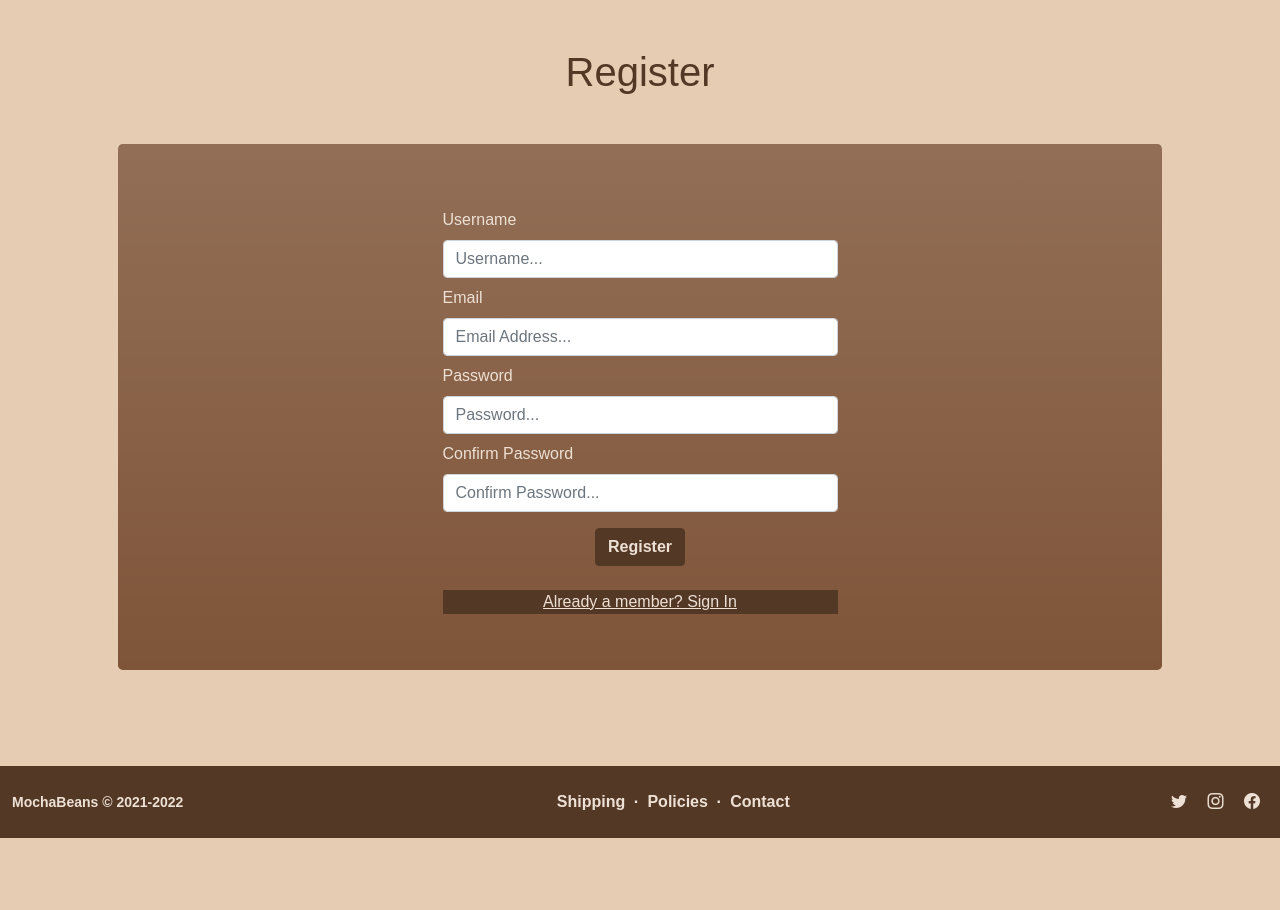
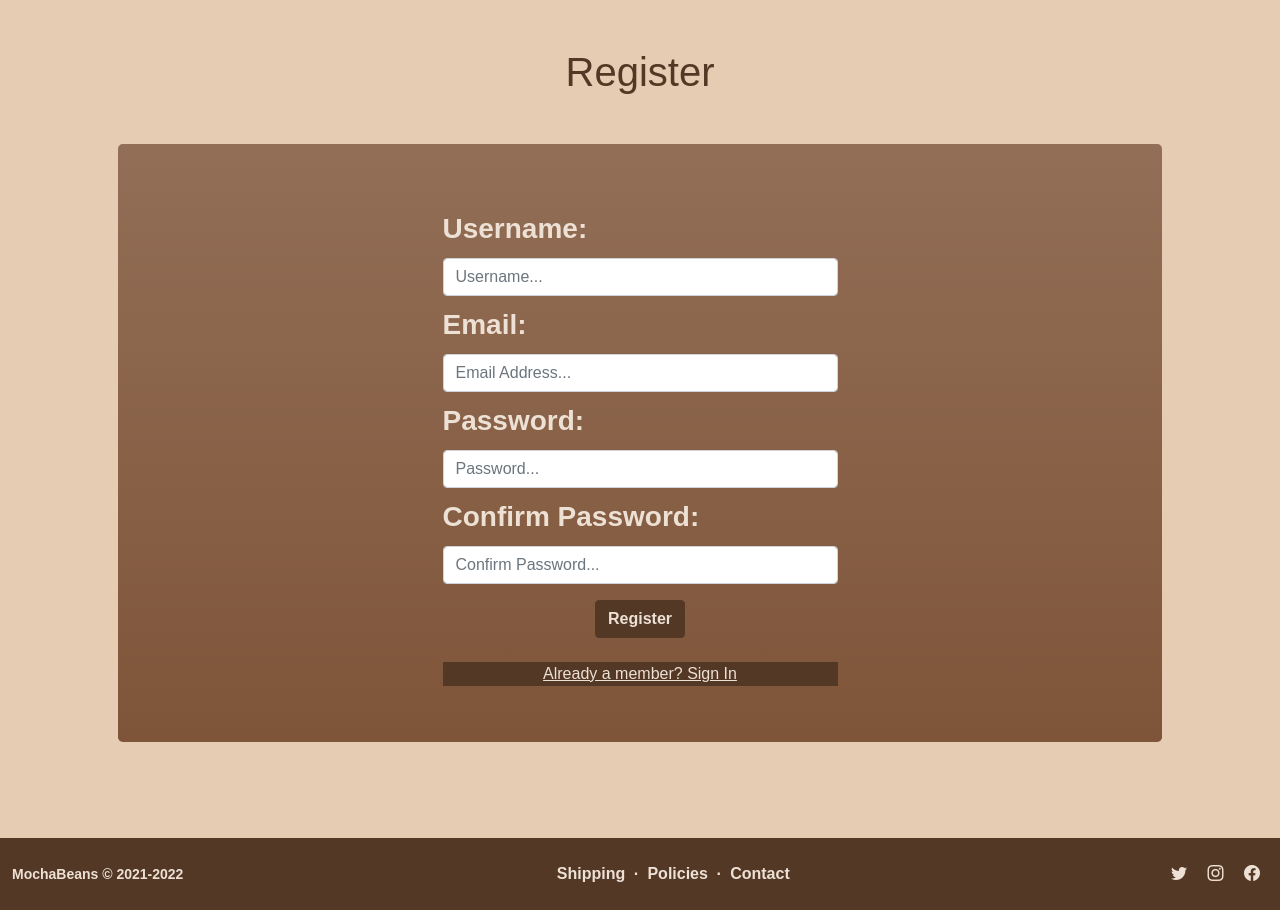
Before and after one commit to Code-Institute-Submissions/MSP-10, a Django app: page /customers/register/ in a window 1280 px wide. Shown: the part 56-966 px from the top of the page. Before the commit the page ends 894 px from the top, so only its background shows below. Run offline with Django 4.2, Linux system fonts and the light colour scheme; some web fonts are replaced.

Commit message:
update field label text
Updated all field labels with  fs-3 fw-bold to ensure clarity and visibility for the user

```diff
--- a/customers/templates/password/password_reset_confirm.html
+++ b/customers/templates/password/password_reset_confirm.html
@@ -36,9 +36,9 @@ New Password
                                     <div class="row justify-content-between text-50 py-2">
 										<form method="POST">
                                             {% csrf_token %}
-                                            <label class="py-2 fw-bold" id="new_password1" for="new_password1">Password</label>
+                                            <label class="py-2  fs-3 fw-bold" id="new_password1" for="new_password1">Password:</label>
                                             <input type="password" name="new_password1" placeholder="New Password..." class="form-control" aria-label="new password field">
-                                            <label class="py-2 fw-bold" id="new_password2" for="new_password2">Confirm Password</label>
+                                            <label class="py-2  fs-3 fw-bold" id="new_password2" for="new_password2">Confirm Password:</label>
                                             <input type="password" name="new_password2" placeholder="Confirm Password..." class="form-control"  aria-label="confirm password field">
                                             <!--Submit button -->
                                             <div class="p-3 d-flex justify-content-center">
--- a/customers/templates/password/password_reset_form.html
+++ b/customers/templates/password/password_reset_form.html
@@ -35,7 +35,7 @@ Reset Password
                                         <p>Forgotten your password? Enter your email address below, and we'll email instructions for setting a new one.</p>
                                         <form method="POST">
                                             {% csrf_token %}
-                                            <label class="py-2" id="email" for="email">Email</label>
+                                            <label class="py-2 fs-3 fw-bold" id="email" for="email">Email:</label>
                                             <input type="email" name="email" placeholder="Email Address..." class="form-control" aria-label="Email field">
                                             <!--Submit button -->
                                             <div class="p-3 d-flex justify-content-center">
--- a/customers/templates/register.html
+++ b/customers/templates/register.html
@@ -35,13 +35,13 @@ Register Page
                                     <div class="row justify-content-between text-50 py-2">
                                         <form method="POST">
                                             {% csrf_token %}
-                                            <label class="py-2" id="username" for="username">Username</label>
+                                            <label class="py-2 fs-3 fw-bold" id="username" for="username">Username:</label>
                                             <input type="text" name="username" placeholder="Username..." class="form-control" aria-label="User name field">
-                                            <label class="py-2" id="email" for="email">Email</label>
+                                            <label class="py-2 fs-3 fw-bold" id="email" for="email">Email:</label>
                                             <input type="email" name="email" placeholder="Email Address..." class="form-control" aria-label="Email field">
-                                            <label class="py-2" id="password1" for="password1">Password</label>
+                                            <label class="py-2 fs-3 fw-bold" id="password1" for="password1">Password:</label>
                                             <input type="password" name="password1" placeholder="Password..." class="form-control" aria-label="password field">
-                                            <label class="py-2" id="password2" for="password2">Confirm Password</label>
+                                            <label class="py-2 fs-3 fw-bold" id="password2" for="password2">Confirm Password:</label>
                                             <input type="password" name="password2" placeholder="Confirm Password..." class="form-control"  aria-label="confirm password field">
                                             <!--Submit button -->
                                             <div class="p-3 d-flex justify-content-center">
```
